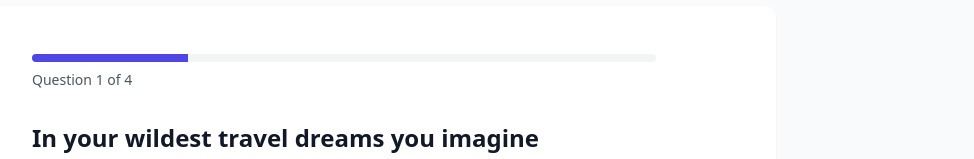
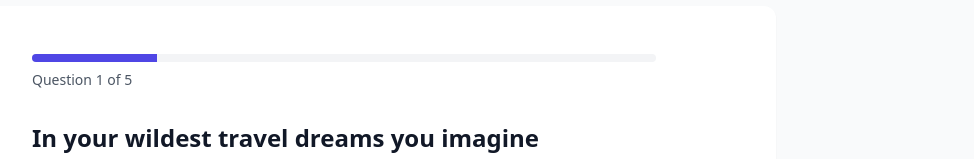
Before and after one commit to eryngordon/quiz-lead-magnet-maker, a React (Vite) app: page / in a window 1280 px wide. Shown: the part 174-333 px from the top of the page, without its empty margins (296-1270 px from the left). Built offline with nearby package versions, Linux system fonts and the light colour scheme.

Commit message:
Add new quiz question
Adds a new question to the quiz.

```diff
--- a/src/data/quizQuestions.ts
+++ b/src/data/quizQuestions.ts
@@ -48,5 +48,17 @@ export const QUIZ_QUESTIONS: QuizQuestion[] = [
       "\"I think food, culture, people, and landscape are all absolutely inseparable.\" Anthony Bourdain"
     ],
     type: "single-choice"
+  },
+  {
+    id: 5,
+    question: "You've just arrived at your destination. What's the first thing on your itinerary?",
+    options: [
+      "A hot shower and a nap. Immediately.",
+      "A walk around the block to scope out the neighborhood.",
+      "Reservations at a restaurant I booked weeks in advance.",
+      "Chat with the hotel receptionist for their favorite recommendations.",
+      "A quick trip to the traditional market to scope out the souvenirs!"
+    ],
+    type: "single-choice"
   }
 ];
```
